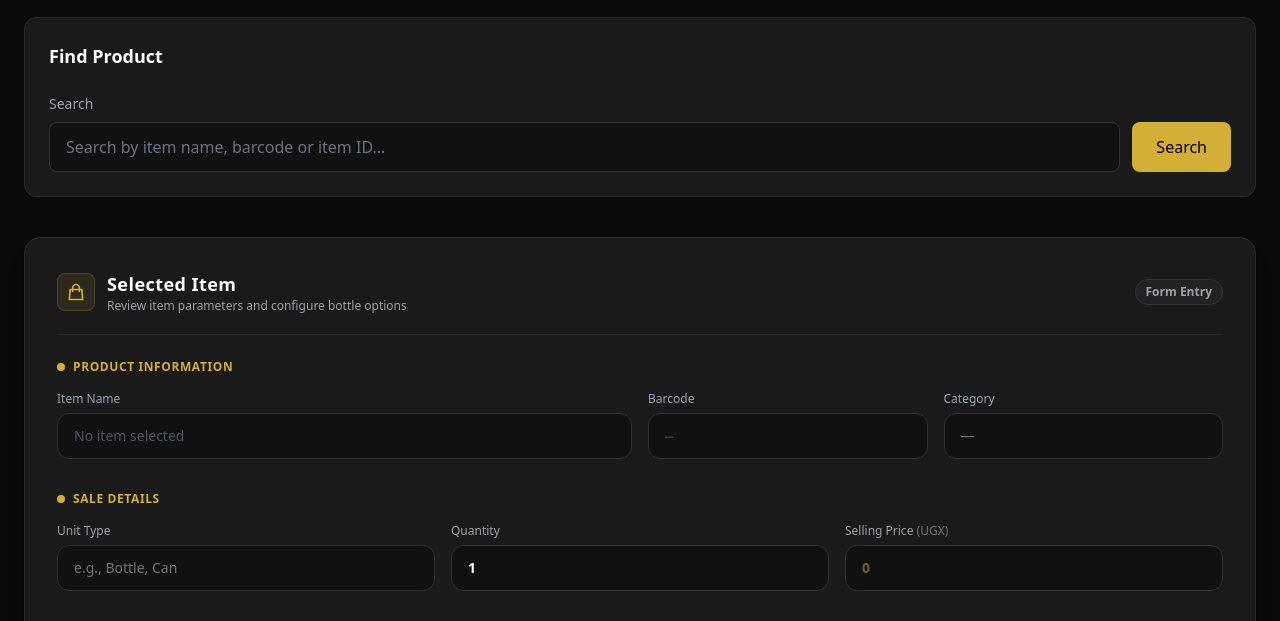
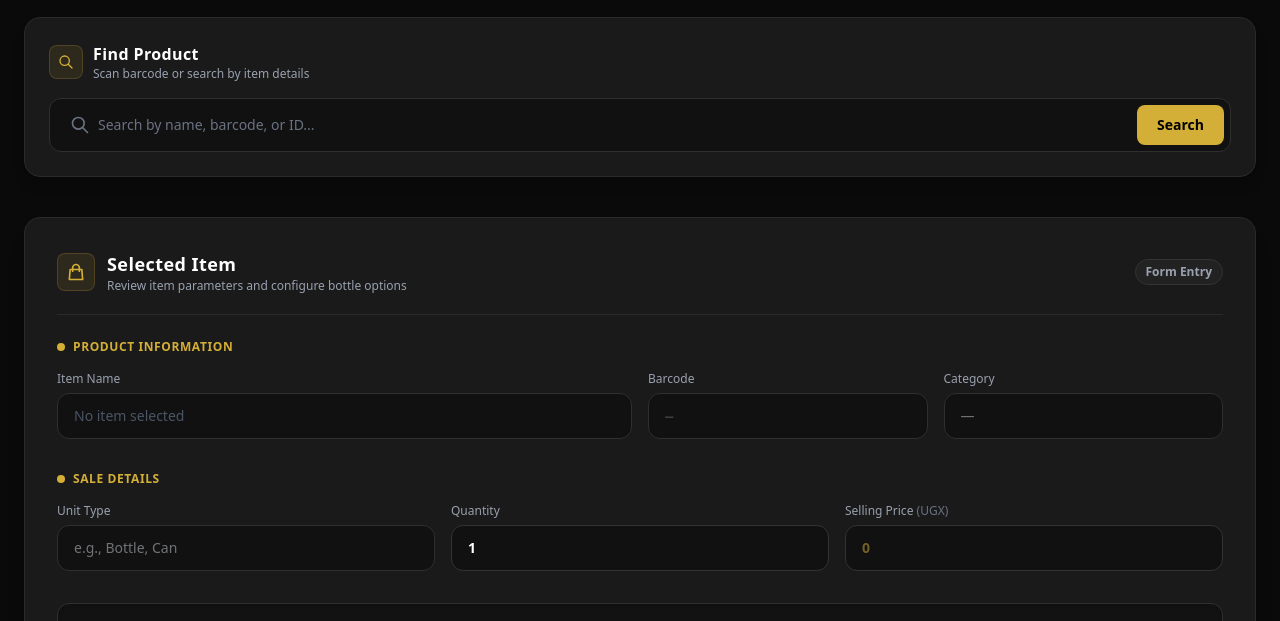
Before and after one commit to Giveth2024/giveth-regina-system, a website with bundled scripts: page public/sales/addSales.html in a window 1280 px wide. Shown: the part 172-793 px from the top of the page. Built offline with nearby package versions, Linux system fonts and the light colour scheme; no server answers.

Commit message:
Replace the old search product section with a better layout and design

```diff
--- a/public/sales/addSales.html
+++ b/public/sales/addSales.html
@@ -28,29 +28,78 @@
       <!-- SEARCH PRODUCT -->
       <!-- ========================================= -->
 
-      <section class="bg-[#1A1A1A] border border-[#2A2A2A] rounded-xl p-6 mt-5">
-        <h2 class="text-lg font-semibold text-white mb-6">Find Product</h2>
+      <section
+        class="bg-[#1A1A1A] border border-[#2A2A2A] rounded-2xl p-5 md:p-6 mt-5 shadow-lg"
+      >
+        <!-- Header with subtle icon -->
+        <div class="flex items-center justify-between mb-4">
+          <div class="flex items-center gap-2.5">
+            <div
+              class="p-2 bg-[#D4AF37]/10 rounded-lg text-[#D4AF37] border border-[#D4AF37]/20"
+            >
+              <svg
+                class="w-4 h-4"
+                fill="none"
+                stroke="currentColor"
+                viewBox="0 0 24 24"
+              >
+                <path
+                  stroke-linecap="round"
+                  stroke-linejoin="round"
+                  stroke-width="2"
+                  d="M21 21l-6-6m2-5a7 7 0 11-14 0 7 7 0 0114 0z"
+                />
+              </svg>
+            </div>
+            <div>
+              <h2 class="text-base font-bold text-white tracking-wide">
+                Find Product
+              </h2>
+              <p class="text-xs text-gray-400">
+                Scan barcode or search by item details
+              </p>
+            </div>
+          </div>
+        </div>
 
-        <div>
-          <label for="search" class="block text-sm text-gray-400 mb-2">
-            Search
-          </label>
+        <!-- Unified Search Container -->
+        <div
+          class="relative flex items-center bg-[#111111] border border-[#2F2F2F] rounded-xl p-1.5 focus-within:border-[#D4AF37] focus-within:ring-1 focus-within:ring-[#D4AF37] transition duration-200"
+        >
+          <!-- Search Icon inside input -->
+          <div class="pl-3.5 pr-2 text-gray-500 pointer-events-none">
+            <svg
+              class="w-5 h-5"
+              fill="none"
+              stroke="currentColor"
+              viewBox="0 0 24 24"
+            >
+              <path
+                stroke-linecap="round"
+                stroke-linejoin="round"
+                stroke-width="2"
+                d="M21 21l-6-6m2-5a7 7 0 11-14 0 7 7 0 0114 0z"
+              />
+            </svg>
+          </div>
 
-          <div class="flex gap-3">
+          <!-- Input Field -->
           <input
             id="search"
             type="text"
-              placeholder="Search by item name, barcode or item ID..."
-              class="flex-1 bg-[#111111] border border-[#333333] rounded-lg px-4 py-3 text-white placeholder:text-gray-500 focus:outline-none focus:border-[#D4AF37]"
+            placeholder="Search by name, barcode, or ID..."
+            class="w-full bg-transparent text-sm text-gray-100 placeholder:text-gray-500 focus:outline-none py-2 pr-3"
+            autocomplete="off"
           />
 
+          <!-- Action Button -->
           <button
             id="searchButton"
-              class="bg-[#D4AF37] text-black px-6 rounded-lg hover:bg-yellow-500"
+            type="button"
+            class="bg-[#D4AF37] hover:bg-[#c39f2e] active:scale-[0.98] text-black font-bold text-sm px-5 py-2.5 rounded-lg transition duration-150 flex items-center gap-2 cursor-pointer shrink-0"
           >
-              Search
+            <span>Search</span>
           </button>
-          </div>
         </div>
       </section>
 
```
Also changed, not shown: public/css/output.css. Lines whose indentation alone changed are shown as unchanged.
